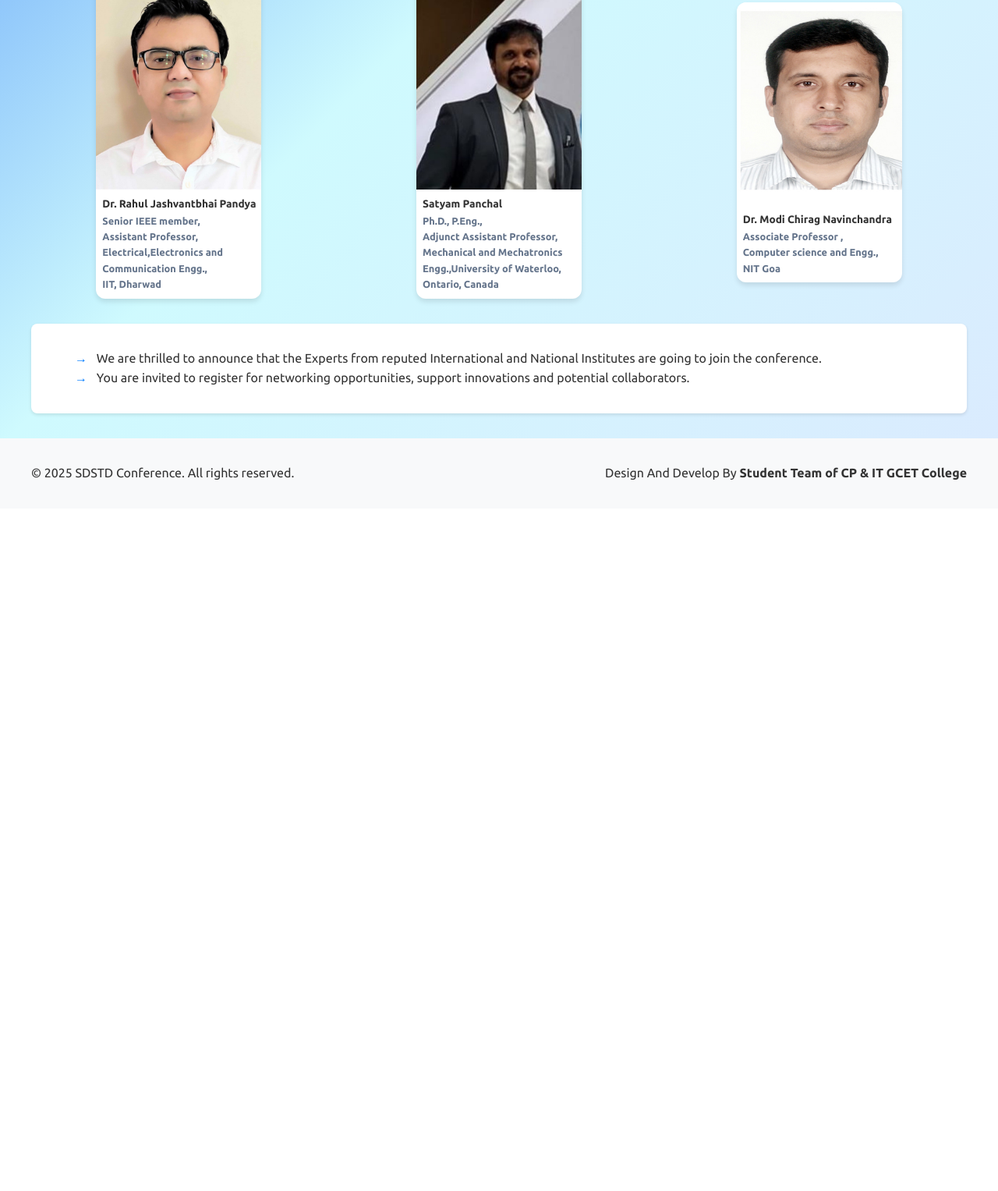
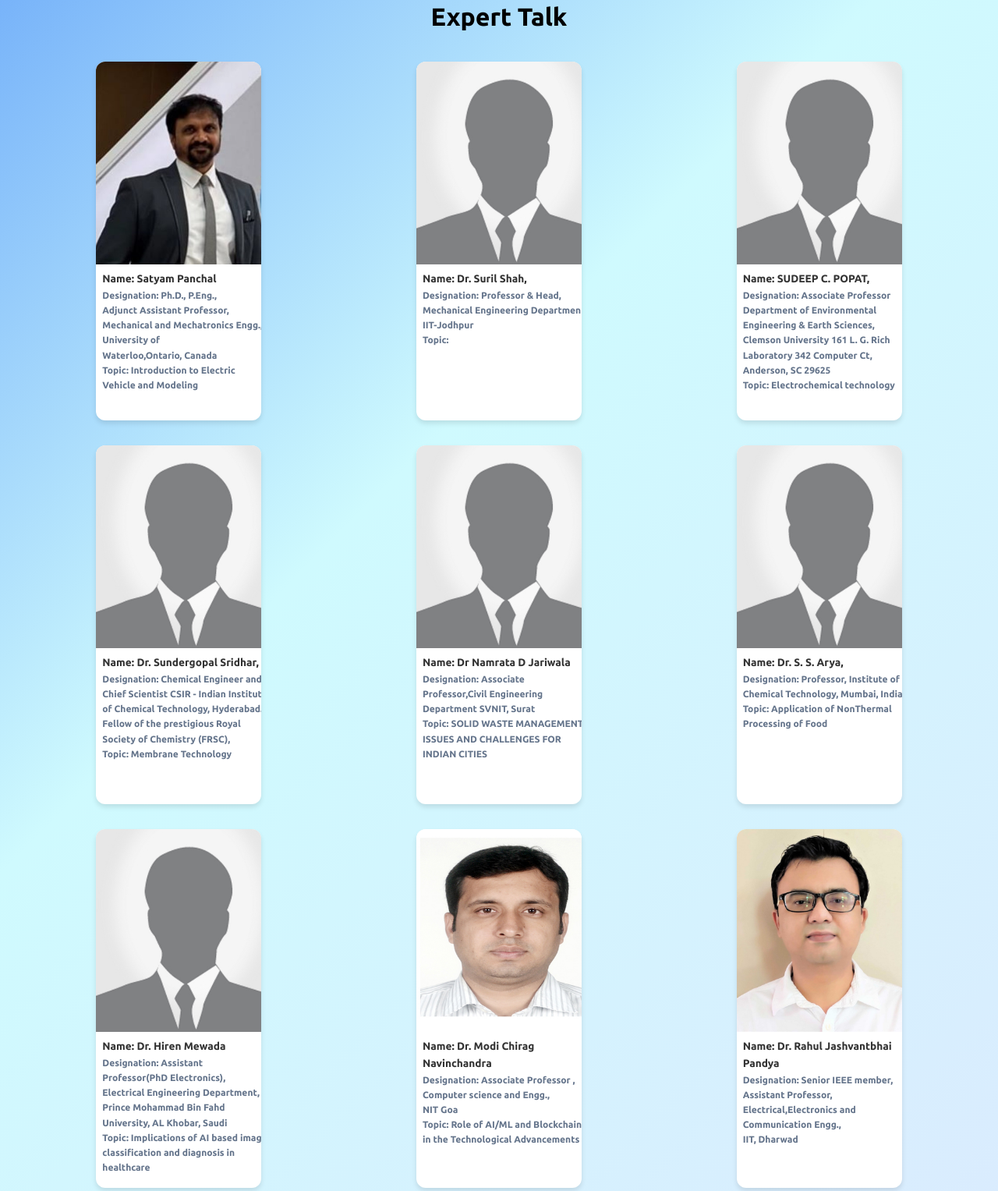
Before and after one commit to Tanvir1610/cvmu-conference, a website: page keynote.html in a window 1280 px wide. Shown: the part 785-2312 px from the top of the page at 78% size. Before the commit the page ends 1437 px from the top, so only its background shows below. Drawn offline with Linux system fonts and the light colour scheme.

Commit message:
Add files via upload

```diff
--- a/keynote.html
+++ b/keynote.html
@@ -63,8 +63,8 @@
     }
 
     nav {
-      background-color: #fff;
-      padding: 0.5rem;
+      background-color: #0b274c;
+      padding: 1rem;
       border-bottom: 1px solid rgba(0, 0, 0, 0.1);
     }
 
@@ -186,6 +186,7 @@
 
       .menu-btn {
         display: block;
+        color: white;
       }
 
       .logo-container {
@@ -364,7 +365,7 @@
 
       .committee-member{
         width: 150px;
-        /* height: 150px; */
+        height: 300px;
       }
       .member-role {
         font-size: 0.6rem;
@@ -384,6 +385,8 @@
     .member-info {
       padding: 0.5rem;
       font-weight: bold;
+      width: 230px;
+      height: 200px;
     }
 
     .member-name {
@@ -482,39 +485,104 @@
   <div class="committee-member">
     <img src="Kiran Trivedi.jpg" alt="Dr. Kiran Trivedi" style="object-fit: cover;" />
     <div class="member-info">
-      <h3 class="member-name">Dr. Kiran Trivedi</h3>
-      <p class="member-role">Associate Professor,<br/>Computer Science<br />University of Wollongong,<br />Gandhinagar, Gujarat, India</p>
+      <h3 class="member-name">Name: Dr. Kiran Trivedi</h3>
+      <p class="member-role">Designation: Associate Professor,<br/>Computer Science<br />University of Wollongong,<br />Gandhinagar, Gujarat, India</p>
+      <p class="member-role">Topic: Tiny Machine Learning for Engineering Applications</p>
     </div>
   </div>
 
 </div>
 <h1 style="font-weight: bold; font-size: 2rem; color: #000; width: fit-content;">Expert Talk</h1>
 <div class="committee-grid" style="margin-top: 2rem; margin-bottom: 2rem">
-  <div class="committee-member">
-    <img src="RJP.jpg" alt="Dr. Rahul Jashvantbhai Pandya"
-      style="text-align: left; object-fit: cover;" />
+  <div class="committee-member" style="text-align: left;">
+    <img src="SP.jpg" alt="Satyam Panchal" style="object-fit: cover;" />
     <div class="member-info">
-      <h3 class="member-name">Dr. Rahul Jashvantbhai Pandya</h3>
-      <!-- <h3 style="font-size: 0.8rem;">Expert talk on "Tiny Machine Learning"</h3> -->
-      <p class="member-role" id="member">Senior IEEE member,<br>Assistant Professor,<br/>Electrical,Electronics and<br>Communication Engg.,<br/>IIT, Dharwad</p>
+      <h3 class="member-name">Name: Satyam Panchal</h3>
+      <!-- <h3 style="font-size: 0.8rem;">Expert talk on "Introduction to Electric Vehicle and Modeling" -->
+      <!-- </h3><br/> -->
+      <p class="member-role">Designation: Ph.D., P.Eng.,<br>Adjunct Assistant Professor,<br />Mechanical and Mechatronics Engg.,<br>University of Waterloo,Ontario, Canada</p>
+      <p class="member-role">Topic: Introduction to Electric Vehicle and Modeling</p>
     </div>
   </div>
   <div class="committee-member" style="text-align: left;">
-    <img src="SP.jpg" alt="Satyam Panchal" style="object-fit: cover;" />
+    <img src="dummy-image.jpg" alt="SS" style="object-fit: cover;" />
     <div class="member-info">
-      <h3 class="member-name">Satyam Panchal</h3>
+      <h3 class="member-name">Name: Dr. Suril Shah,</h3>
       <!-- <h3 style="font-size: 0.8rem;">Expert talk on "Introduction to Electric Vehicle and Modeling" -->
       <!-- </h3><br/> -->
-      <p class="member-role"> Ph.D., P.Eng.,<br>Adjunct Assistant Professor,<br />Mechanical and Mechatronics Engg.,University of Waterloo,<br>Ontario, Canada</p>
+      <p class="member-role">Designation: Professor & Head, Mechanical Engineering Department, IIT-Jodhpur</p>
+      <p class="member-role">Topic: </p>
+    </div>
+  </div>
+  <div class="committee-member" style="text-align: left;">
+    <img src="dummy-image.jpg" alt="SUDEEP C. POPAT" style="object-fit: cover;" />
+    <div class="member-info">
+      <h3 class="member-name">Name: SUDEEP C. POPAT,</h3>
+      <!-- <h3 style="font-size: 0.8rem;">Expert talk on "Introduction to Electric Vehicle and Modeling" -->
+      <!-- </h3><br/> -->
+      <p class="member-role">Designation: Associate Professor Department of Environmental
+        Engineering & Earth Sciences, Clemson University 161 L. G. Rich
+        Laboratory 342 Computer Ct, Anderson, SC 29625</p>
+      <p class="member-role">Topic: Electrochemical technology</p>
+    </div>
+  </div>
+  <div class="committee-member">
+    <img src="dummy-image.jpg" alt="Dr. Sundergopal Sridhar"
+      style="text-align: left; object-fit: cover;" />
+    <div class="member-info">
+      <h3 class="member-name">Name: Dr. Sundergopal Sridhar,</h3>
+      <!-- <h3 style="font-size: 0.8rem;">Expert talk on "Tiny Machine Learning"</h3> -->
+      <p class="member-role" id="member">Designation: Chemical Engineer and Chief Scientist CSIR - Indian Institute of Chemical Technology, Hyderabad. Fellow of the prestigious Royal Society of Chemistry (FRSC),</p>
+      <p class="member-role">Topic: Membrane Technology</p>
+    </div>
+  </div>
+  <div class="committee-member">
+    <img src="dummy-image.jpg" alt="Dr. Rahul Jashvantbhai Pandya"
+      style="text-align: left; object-fit: cover;" />
+    <div class="member-info">
+      <h3 class="member-name">Name: Dr Namrata D Jariwala</h3>
+      <!-- <h3 style="font-size: 0.8rem;">Expert talk on "Tiny Machine Learning"</h3> -->
+      <p class="member-role" id="member">Designation: Associate Professor,Civil Engineering Department SVNIT, Surat</p>
+      <p class="member-role">Topic: SOLID WASTE MANAGEMENT: ISSUES AND CHALLENGES FOR INDIAN CITIES</p>
+    </div>
+  </div>
+  <div class="committee-member">
+    <img src="dummy-image.jpg" alt="Dr. Rahul Jashvantbhai Pandya"
+      style="text-align: left; object-fit: cover;" />
+    <div class="member-info">
+      <h3 class="member-name">Name: Dr. S. S. Arya,</h3>
+      <!-- <h3 style="font-size: 0.8rem;">Expert talk on "Tiny Machine Learning"</h3> -->
+      <p class="member-role" id="member">Designation: Professor, Institute of Chemical Technology, Mumbai, India</p>
+      <p class="member-role">Topic: Application of NonThermal Processing of Food</p>
+    </div>
+  </div>
+  <div class="committee-member">
+    <img src="dummy-image.jpg" alt="Dr. Rahul Jashvantbhai Pandya"
+      style="text-align: left; object-fit: cover;" />
+    <div class="member-info">
+      <h3 class="member-name">Name: Dr. Hiren Mewada</h3>
+      <!-- <h3 style="font-size: 0.8rem;">Expert talk on "Tiny Machine Learning"</h3> -->
+      <p class="member-role" id="member">Designation: Assistant Professor(PhD Electronics), Electrical Engineering Department, Prince Mohammad Bin Fahd University, AL Khobar, Saudi</p>
+      <p class="member-role">Topic: Implications of AI based image classification and diagnosis in healthcare</p>
     </div>
   </div>
   <div class="committee-member" style="text-align: left;">
     <img src="Dr. Modi Chirag Navinchandra.png" alt="Dr. Modi Chirag Navinchandra" style="object-fit: cover;" />
     <div class="member-info">
-      <h3 class="member-name">Dr. Modi Chirag Navinchandra</h3>
+      <h3 class="member-name">Name: Dr. Modi Chirag Navinchandra</h3>
       <!-- <h3 style="font-size: 0.8rem;">Expert talk on "Introduction to Electric Vehicle and Modeling" -->
       <!-- </h3><br/> -->
-      <p class="member-role" >Associate Professor ,<br/>Computer science and Engg.,<br>NIT Goa</p>
+      <p class="member-role" >Designation: Associate Professor ,<br/>Computer science and Engg.,<br>NIT Goa</p>
+      <p class="member-role">Topic: Role of AI/ML and Blockchain in the Technological Advancements</p>
+    </div>
+  </div>
+  <div class="committee-member">
+    <img src="RJP.jpg" alt="Dr. Rahul Jashvantbhai Pandya"
+      style="text-align: left; object-fit: cover;" />
+    <div class="member-info">
+      <h3 class="member-name">Name: Dr. Rahul Jashvantbhai Pandya</h3>
+      <!-- <h3 style="font-size: 0.8rem;">Expert talk on "Tiny Machine Learning"</h3> -->
+      <p class="member-role" id="member">Designation: Senior IEEE member,<br>Assistant Professor,<br/>Electrical,Electronics and<br>Communication Engg.,<br/>IIT, Dharwad</p>
     </div>
   </div>
 </div>
--- a/styles.css
+++ b/styles.css
@@ -53,7 +53,7 @@ header {
 
 /* Navigation Styles */
 nav {
-  background-color: #fff;
+  background-color: #0b274c;
   padding: 1rem;
   border-bottom: 1px solid rgba(0, 0, 0, 0.1);
 }
@@ -68,15 +68,18 @@ nav {
 
 .nav-links a {
   text-decoration: none;
-  color: #333;
+  color: white;
   padding: 0.5rem 1rem;
   border-radius: 4px;
   transition: all 0.3s cubic-bezier(0.4, 0, 0.2, 1);
   position: relative;
+  border: 1px solid;
 }
 
 .nav-links a:hover {
   background: linear-gradient(to right, #cffafe 0%, #dbeafe 100%);
+  color: #333;
+  /* border: none; */
 }
 
 .nav-links a:not(.submit-paper)::after {
@@ -125,6 +128,7 @@ nav {
   /* padding: 0.75rem 1.5rem; */
   color: #333;
   transition: all 0.3s ease;
+  border: none;
 }
 
 .dropdown-content a:hover {
@@ -740,7 +744,7 @@ nav {
 /* Footer Styles */
 footer {
   background-color: #f8f9fa;
-  padding: 2rem;
+  padding: 0.5rem;
   /* margin-top: 1.5rem; */
 }
 
@@ -811,7 +815,7 @@ footer {
   .footer-content {
     flex-direction: column;
     text-align: justify;
-    gap: 1rem;
+    /* gap: 1rem; */
   }
 
   /* .footer-links a {
@@ -946,7 +950,7 @@ h2 {
 .member-role {
   color: #64748b;
   /* margin-bottom: 1rem; */
-  font-size: 0.8rem;
+  font-size: 0.75rem;
   font-weight: bold;
 }
 
@@ -1217,7 +1221,7 @@ h2 {
   }
 }
 
-@media only screen and (max-width:320px){
+/* @media only screen and (max-width:320px){
   body {
     text-align: justify;
   }
@@ -1239,7 +1243,7 @@ h2 {
     color: white;
     box-shadow: none;
   }
-}
+} */
 @media only screen and (max-width:390px){
   body {
     text-align: justify;
```
Also changed, not shown: ITC.html (+5 -2 lines), NC.html (+5 -2 lines), Payment.html (+2 -0 lines), call-for-papers.html (+3 -2 lines), coordinators.html (+3 -2 lines), cvm-university.html (+4 -5 lines), cvm.html (+5 -4 lines), important-dates.html (+3 -2 lines), index.html (+10 -4 lines), organizing.html (+4 -3 lines), schedule.html (+2 -1 lines), submission-guidelines.html (+3 -2 lines), track-coordinators.html (+4 -3 lines), tracks.html (+3 -2 lines), 2 more files.
